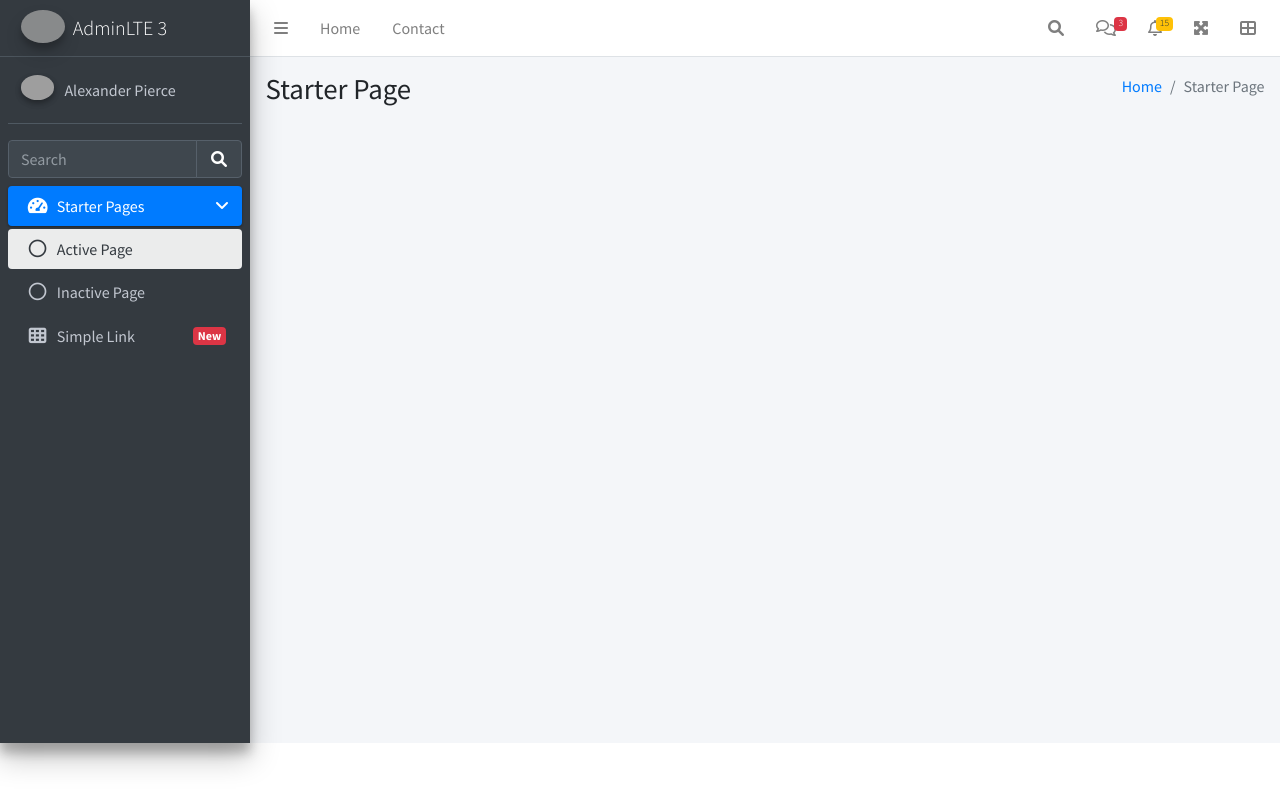
After one commit to murilosouza/w3ecommerce, a PHP site: page /views/admin/header.html in a window 1280 px wide. The commit adds this page. Run offline with PHP 8.4, Linux system fonts and the light colour scheme; some libraries are stand-ins or nearby versions; grey boxes are pictures that could not be loaded.

Commit message:
sobe tudo

```diff
--- /dev/null
+++ b/views/admin/header.html
@@ -0,0 +1,254 @@
+<!DOCTYPE html>
+<!--
+This is a starter template page. Use this page to start your new project from
+scratch. This page gets rid of all links and provides the needed markup only.
+-->
+<html lang="pt-br">
+<head>
+  <meta charset="UTF-8">
+  <meta name="viewport" content="width=device-width, initial-scale=1">
+  <title>AdminLTE 3 | Starter</title>
+
+  <!-- Google Font: Source Sans Pro -->
+  <link rel="stylesheet" href="https://fonts.googleapis.com/css?family=Source+Sans+Pro:300,400,400i,700&display=fallback">
+  <!-- Font Awesome Icons -->
+  <link rel="stylesheet" href="/views-src/admin/plugins/fontawesome-free/css/all.min.css">
+  <!-- Theme style -->
+  <link rel="stylesheet" href="/views-src/admin/dist/css/adminlte.min.css">
+</head>
+<body class="hold-transition sidebar-mini">
+<div class="wrapper">
+
+  <!-- Navbar -->
+  <nav class="main-header navbar navbar-expand navbar-white navbar-light">
+    <!-- Left navbar links -->
+    <ul class="navbar-nav">
+      <li class="nav-item">
+        <a class="nav-link" data-widget="pushmenu" href="#" role="button"><i class="fas fa-bars"></i></a>
+      </li>
+      <li class="nav-item d-none d-sm-inline-block">
+        <a href="index3.html" class="nav-link">Home</a>
+      </li>
+      <li class="nav-item d-none d-sm-inline-block">
+        <a href="#" class="nav-link">Contact</a>
+      </li>
+    </ul>
+
+    <!-- Right navbar links -->
+    <ul class="navbar-nav ml-auto">
+      <!-- Navbar Search -->
+      <li class="nav-item">
+        <a class="nav-link" data-widget="navbar-search" href="#" role="button">
+          <i class="fas fa-search"></i>
+        </a>
+        <div class="navbar-search-block">
+          <form class="form-inline">
+            <div class="input-group input-group-sm">
+              <input class="form-control form-control-navbar" type="search" placeholder="Search" aria-label="Search">
+              <div class="input-group-append">
+                <button class="btn btn-navbar" type="submit">
+                  <i class="fas fa-search"></i>
+                </button>
+                <button class="btn btn-navbar" type="button" data-widget="navbar-search">
+                  <i class="fas fa-times"></i>
+                </button>
+              </div>
+            </div>
+          </form>
+        </div>
+      </li>
+
+      <!-- Messages Dropdown Menu -->
+      <li class="nav-item dropdown">
+        <a class="nav-link" data-toggle="dropdown" href="#">
+          <i class="far fa-comments"></i>
+          <span class="badge badge-danger navbar-badge">3</span>
+        </a>
+        <div class="dropdown-menu dropdown-menu-lg dropdown-menu-right">
+          <a href="#" class="dropdown-item">
+            <!-- Message Start -->
+            <div class="media">
+              <img src="/views-src/admin/dist/img/user1-128x128.jpg" alt="User Avatar" class="img-size-50 mr-3 img-circle">
+              <div class="media-body">
+                <h3 class="dropdown-item-title">
+                  Brad Diesel
+                  <span class="float-right text-sm text-danger"><i class="fas fa-star"></i></span>
+                </h3>
+                <p class="text-sm">Call me whenever you can...</p>
+                <p class="text-sm text-muted"><i class="far fa-clock mr-1"></i> 4 Hours Ago</p>
+              </div>
+            </div>
+            <!-- Message End -->
+          </a>
+          <div class="dropdown-divider"></div>
+          <a href="#" class="dropdown-item">
+            <!-- Message Start -->
+            <div class="media">
+              <img src="/views-src/admin/dist/img/user8-128x128.jpg" alt="User Avatar" class="img-size-50 img-circle mr-3">
+              <div class="media-body">
+                <h3 class="dropdown-item-title">
+                  John Pierce
+                  <span class="float-right text-sm text-muted"><i class="fas fa-star"></i></span>
+                </h3>
+                <p class="text-sm">I got your message bro</p>
+                <p class="text-sm text-muted"><i class="far fa-clock mr-1"></i> 4 Hours Ago</p>
+              </div>
+            </div>
+            <!-- Message End -->
+          </a>
+          <div class="dropdown-divider"></div>
+          <a href="#" class="dropdown-item">
+            <!-- Message Start -->
+            <div class="media">
+              <img src="/views-src/admin/dist/img/user3-128x128.jpg" alt="User Avatar" class="img-size-50 img-circle mr-3">
+              <div class="media-body">
+                <h3 class="dropdown-item-title">
+                  Nora Silvester
+                  <span class="float-right text-sm text-warning"><i class="fas fa-star"></i></span>
+                </h3>
+                <p class="text-sm">The subject goes here</p>
+                <p class="text-sm text-muted"><i class="far fa-clock mr-1"></i> 4 Hours Ago</p>
+              </div>
+            </div>
+            <!-- Message End -->
+          </a>
+          <div class="dropdown-divider"></div>
+          <a href="#" class="dropdown-item dropdown-footer">See All Messages</a>
+        </div>
+      </li>
+      <!-- Notifications Dropdown Menu -->
+      <li class="nav-item dropdown">
+        <a class="nav-link" data-toggle="dropdown" href="#">
+          <i class="far fa-bell"></i>
+          <span class="badge badge-warning navbar-badge">15</span>
+        </a>
+        <div class="dropdown-menu dropdown-menu-lg dropdown-menu-right">
+          <span class="dropdown-header">15 Notifications</span>
+          <div class="dropdown-divider"></div>
+          <a href="#" class="dropdown-item">
+            <i class="fas fa-envelope mr-2"></i> 4 new messages
+            <span class="float-right text-muted text-sm">3 mins</span>
+          </a>
+          <div class="dropdown-divider"></div>
+          <a href="#" class="dropdown-item">
+            <i class="fas fa-users mr-2"></i> 8 friend requests
+            <span class="float-right text-muted text-sm">12 hours</span>
+          </a>
+          <div class="dropdown-divider"></div>
+          <a href="#" class="dropdown-item">
+            <i class="fas fa-file mr-2"></i> 3 new reports
+            <span class="float-right text-muted text-sm">2 days</span>
+          </a>
+          <div class="dropdown-divider"></div>
+          <a href="#" class="dropdown-item dropdown-footer">See All Notifications</a>
+        </div>
+      </li>
+      <li class="nav-item">
+        <a class="nav-link" data-widget="fullscreen" href="#" role="button">
+          <i class="fas fa-expand-arrows-alt"></i>
+        </a>
+      </li>
+      <li class="nav-item">
+        <a class="nav-link" data-widget="control-sidebar" data-slide="true" href="#" role="button">
+          <i class="fas fa-th-large"></i>
+        </a>
+      </li>
+    </ul>
+  </nav>
+  <!-- /.navbar -->
+
+  <!-- Main Sidebar Container -->
+  <aside class="main-sidebar sidebar-dark-primary elevation-4">
+    <!-- Brand Logo -->
+    <a href="index3.html" class="brand-link">
+      <img src="/views-src/admin/dist/img/AdminLTELogo.png" alt="AdminLTE Logo" class="brand-image img-circle elevation-3" style="opacity: .8">
+      <span class="brand-text font-weight-light">AdminLTE 3</span>
+    </a>
+
+    <!-- Sidebar -->
+    <div class="sidebar">
+      <!-- Sidebar user panel (optional) -->
+      <div class="user-panel mt-3 pb-3 mb-3 d-flex">
+        <div class="image">
+          <img src="/views-src/admin/dist/img/user2-160x160.jpg" class="img-circle elevation-2" alt="User Image">
+        </div>
+        <div class="info">
+          <a href="#" class="d-block">Alexander Pierce</a>
+        </div>
+      </div>
+
+      <!-- SidebarSearch Form -->
+      <div class="form-inline">
+        <div class="input-group" data-widget="sidebar-search">
+          <input class="form-control form-control-sidebar" type="search" placeholder="Search" aria-label="Search">
+          <div class="input-group-append">
+            <button class="btn btn-sidebar">
+              <i class="fas fa-search fa-fw"></i>
+            </button>
+          </div>
+        </div>
+      </div>
+
+      <!-- Sidebar Menu -->
+      <nav class="mt-2">
+        <ul class="nav nav-pills nav-sidebar flex-column" data-widget="treeview" role="menu" data-accordion="false">
+          <!-- Add icons to the links using the .nav-icon class
+               with font-awesome or any other icon font library -->
+          <li class="nav-item menu-open">
+            <a href="#" class="nav-link active">
+              <i class="nav-icon fas fa-tachometer-alt"></i>
+              <p>
+                Starter Pages
+                <i class="right fas fa-angle-left"></i>
+              </p>
+            </a>
+            <ul class="nav nav-treeview">
+              <li class="nav-item">
+                <a href="#" class="nav-link active">
+                  <i class="far fa-circle nav-icon"></i>
+                  <p>Active Page</p>
+                </a>
+              </li>
+              <li class="nav-item">
+                <a href="#" class="nav-link">
+                  <i class="far fa-circle nav-icon"></i>
+                  <p>Inactive Page</p>
+                </a>
+              </li>
+            </ul>
+          </li>
+          <li class="nav-item">
+            <a href="#" class="nav-link">
+              <i class="nav-icon fas fa-th"></i>
+              <p>
+                Simple Link
+                <span class="right badge badge-danger">New</span>
+              </p>
+            </a>
+          </li>
+        </ul>
+      </nav>
+      <!-- /.sidebar-menu -->
+    </div>
+    <!-- /.sidebar -->
+  </aside>
+
+  <!-- Content Wrapper. Contains page content -->
+  <div class="content-wrapper">
+    <!-- Content Header (Page header) -->
+    <div class="content-header">
+      <div class="container-fluid">
+        <div class="row mb-2">
+          <div class="col-sm-6">
+            <h1 class="m-0">Starter Page</h1>
+          </div><!-- /.col -->
+          <div class="col-sm-6">
+            <ol class="breadcrumb float-sm-right">
+              <li class="breadcrumb-item"><a href="#">Home</a></li>
+              <li class="breadcrumb-item active">Starter Page</li>
+            </ol>
+          </div><!-- /.col -->
+        </div><!-- /.row -->
+      </div><!-- /.container-fluid -->
+    </div>
+    <!-- /.content-header -->
```
Also changed, not shown: index.php (+11 -2 lines), views-cache/footer.77cd7d2295b2fd928562464e69ccef0b.rtpl.php (added, +22 -0 lines), views-cache/header.77cd7d2295b2fd928562464e69ccef0b.rtpl.php (added, +254 -0 lines), views-cache/index.77cd7d2295b2fd928562464e69ccef0b.rtpl.php (added, +76 -0 lines), views/admin/footer.html (added, +22 -0 lines), views/admin/index.html (added, +76 -0 lines), 2 other files.
